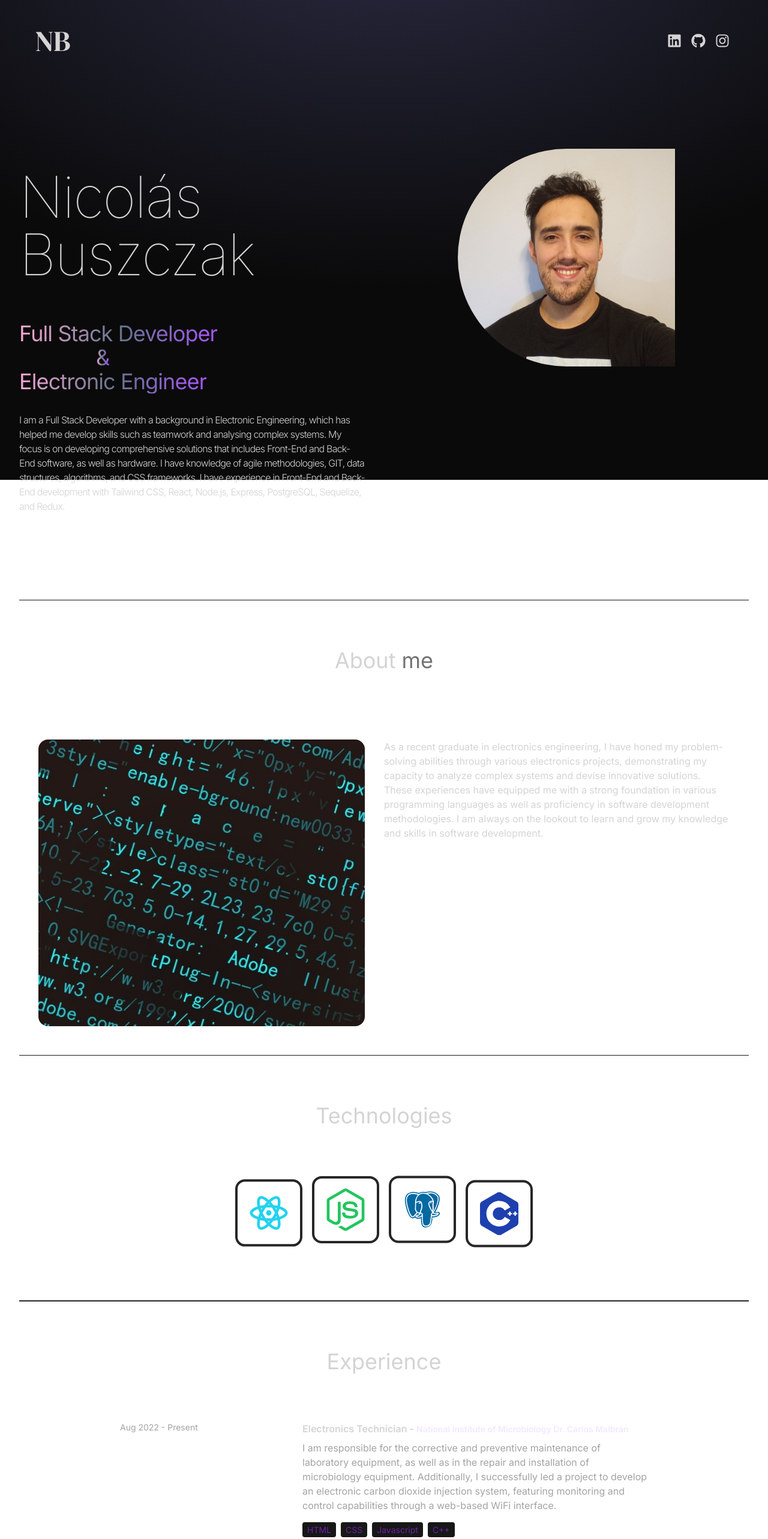
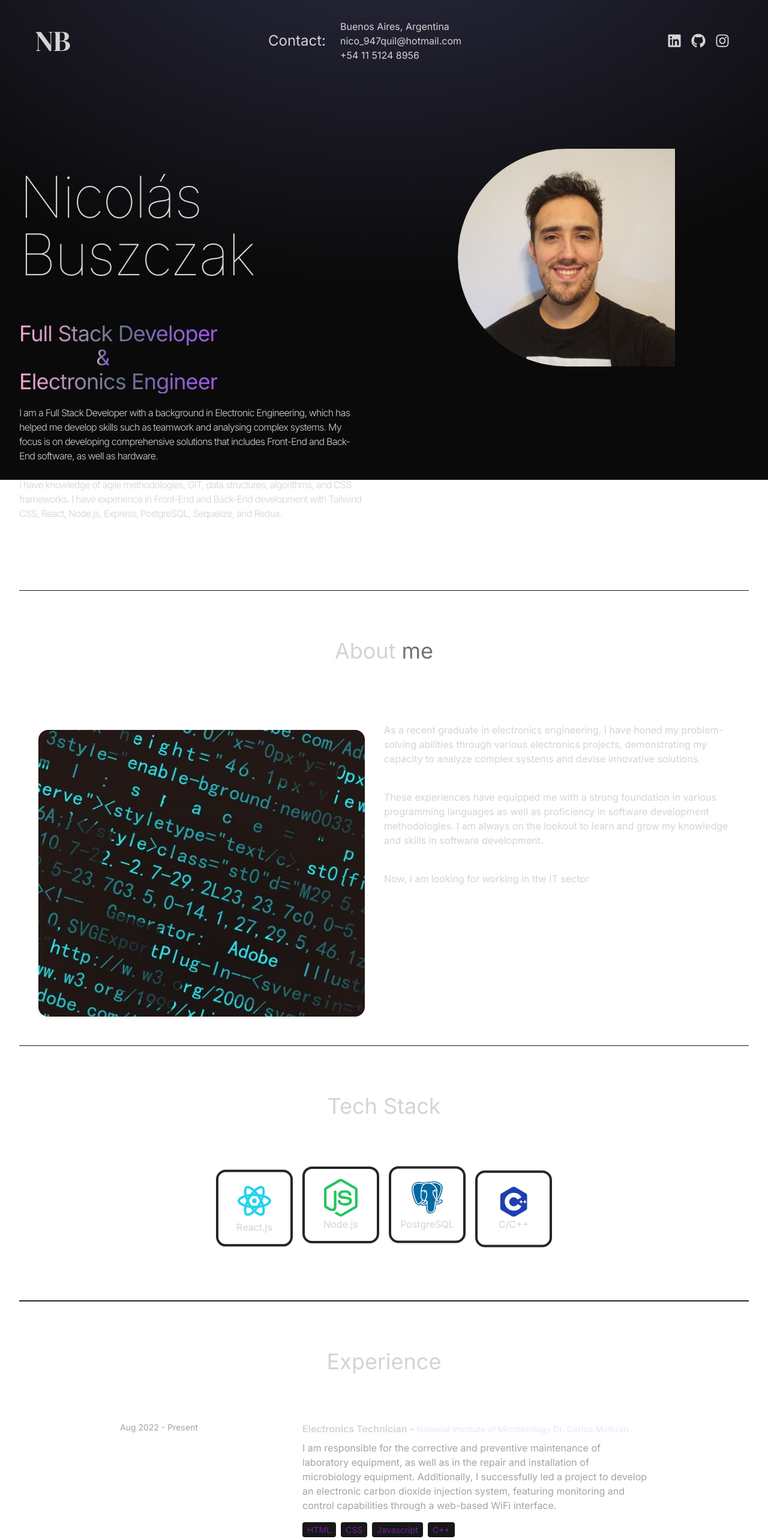
Before and after one commit to Boschaynamo/web-portfolio, a React (Vite) app in the folder web-portfolio/: page / in a window 1280 px wide. Shown: the top 2566 px of the page at 60% size. Built offline with nearby package versions, Linux system fonts and the light colour scheme.

Commit message:
UI modifications

```diff
--- a/web-portfolio/src/components/About.jsx
+++ b/web-portfolio/src/components/About.jsx
@@ -23,8 +23,8 @@ function About() {
         initial={{opacity:0,x:100}}
         transition={{duration:0.5}}
         className="w-full lg:w-1/2">
-          <div className="flex justify-center lg:justify-start">
-            <p className="my-2 max-w-xl py-6">{ABOUT_TEXT}</p>
+          <div className="flex flex-col justify-center lg:justify-start">
+            {ABOUT_TEXT.map((paragraph,index)=><p key={index} className="my-1 max-w-xl py-4">{paragraph}</p>)}
           </div>
         </motion.div>
       </div>
--- a/web-portfolio/src/components/Hero.jsx
+++ b/web-portfolio/src/components/Hero.jsx
@@ -47,15 +47,16 @@ function Hero() {
             initial='hidden'
             animate='visible'
             className="bg-gradient-to-r from-pink-300 via-slate-500 to-purple-500 bg-clip-text text-4xl tracking-tight text-transparent">
-              Electronic Engineer
+              Electronics Engineer
             </motion.span>
-            <motion.p
+            {HERO_CONTENT.map((paragraph,index)=><motion.p
+            key={index}
             variants={container(1.5)}
             initial='hidden'
             animate='visible'
-            className="my-2 max-w-xl py-6 font-light tracking-tighter">
-              {HERO_CONTENT}
-            </motion.p>
+            className="mt-4 max-w-xl py-1 font-light tracking-tighter">
+              {paragraph}
+            </motion.p>)}
           </div>
         </div>
         <div className="w-full lg:w-1/2 lg:p-8">
--- a/web-portfolio/src/components/Navbar.jsx
+++ b/web-portfolio/src/components/Navbar.jsx
@@ -3,6 +3,7 @@ import { FaLinkedin } from "react-icons/fa";
 import { FaGithub } from "react-icons/fa";
 // import { FaSquareXTwitter } from "react-icons/fa6";
 import { FaInstagram } from "react-icons/fa";
+import { CONTACT } from "../constants";
 function Navbar() {
   return (
     <nav className="mb-20 flex items-center justify-between py-6">
@@ -10,6 +11,14 @@ function Navbar() {
         <div className="mx-2 w-24 font-DM_Serif_Display text-5xl text-center">
           NB
           {/* <img className="mx-2 w-10" src={logo} alt="logo" /> */}
+        </div>
+      </div>
+      <div className="flex flex-row">
+        <div className="mx-2 text-2xl text-center content-center">Contact:</div>
+        <div className="mx-2 text-2xl text-center flex flex-col">
+          <div className="mx-2 text-base text-start">{CONTACT.address}</div>
+          <div className="mx-2 text-base text-start">{CONTACT.email}</div>
+          <div className="mx-2 text-base text-start">{CONTACT.phoneNo}</div>
         </div>
       </div>
       <div className="m-8 flex items-center justify-center gap-4 text-2xl ">
--- a/web-portfolio/src/components/Technologies.jsx
+++ b/web-portfolio/src/components/Technologies.jsx
@@ -26,7 +26,7 @@ const Technologies = () => {
         transition={{ duration: 1.5 }}
         className="my-20 text-center text-4xl"
       >
-        Technologies
+        Tech Stack
       </motion.h2>
       <motion.div
         whileInView={{ opacity: 1, x: 0 }}
@@ -38,34 +38,38 @@ const Technologies = () => {
           variants={iconVariants(1)}
           initial="initial"
           animate="animate"
-          className="rounded-2xl border-4 border-neutral-800 p-4"
+          className="rounded-2xl border-4 border-neutral-800 p-4 h-32 w-32 flex flex-col justify-center items-center"
         >
           <RiReactjsLine className="text-7xl text-cyan-400" />
+          <p className="text-center">React.js</p>
         </motion.div>
         <motion.div
           variants={iconVariants(4)}
           initial="initial"
           animate="animate"
-          className="rounded-2xl border-4 border-neutral-800 p-4"
+          className="rounded-2xl border-4 border-neutral-800 p-4 h-32 w-32 flex flex-col justify-center items-center"
         >
           <FaNodeJs className="text-7xl text-green-500" />
+          <p className="text-center">Node.js</p>
         </motion.div>
         <motion.div
           variants={iconVariants(2.5)}
           initial="initial"
           animate="animate"
-          className="rounded-2xl border-4 border-neutral-800 p-4"
+          className="rounded-2xl border-4 border-neutral-800 p-4 h-32 w-32 flex flex-col justify-center items-center"
         >
           <BiLogoPostgresql className="text-7xl text-sky-700" />
+          <p className="text-center">PostgreSQL</p>
         </motion.div>
         <motion.div
           variants={iconVariants(1.5)}
           initial="initial"
           animate="animate"
-          className="rounded-2xl border-4 border-neutral-800 p-4 w-28 h-28 flex justify-center"
+          className="rounded-2xl border-4 border-neutral-800 p-4 h-32 w-32 flex flex-col justify-center items-center"
         >
+          <div>
           <svg
-            className="fill-blue-800 "
+            className="fill-blue-800"
             role="img"
             viewBox="0 0 24 24"
             xmlns="http://www.w3.org/2000/svg"
@@ -73,6 +77,8 @@ const Technologies = () => {
             <title>C++</title>
             <path d="M22.394 6c-.167-.29-.398-.543-.652-.69L12.926.22c-.509-.294-1.34-.294-1.848 0L2.26 5.31c-.508.293-.923 1.013-.923 1.6v10.18c0 .294.104.62.271.91.167.29.398.543.652.69l8.816 5.09c.508.293 1.34.293 1.848 0l8.816-5.09c.254-.147.485-.4.652-.69.167-.29.27-.616.27-.91V6.91c.003-.294-.1-.62-.268-.91zM12 19.11c-3.92 0-7.109-3.19-7.109-7.11 0-3.92 3.19-7.11 7.11-7.11a7.133 7.133 0 016.156 3.553l-3.076 1.78a3.567 3.567 0 00-3.08-1.78A3.56 3.56 0 008.444 12 3.56 3.56 0 0012 15.555a3.57 3.57 0 003.08-1.778l3.078 1.78A7.135 7.135 0 0112 19.11zm7.11-6.715h-.79v.79h-.79v-.79h-.79v-.79h.79v-.79h.79v.79h.79zm2.962 0h-.79v.79h-.79v-.79h-.79v-.79h.79v-.79h.79v.79h.79z" />
           </svg>
+          <p className="text-center">C/C++</p>
+          </div>
         </motion.div>
       </motion.div>
     </div>
--- a/web-portfolio/src/constants/index.js
+++ b/web-portfolio/src/constants/index.js
@@ -3,10 +3,17 @@ import project2 from "../assets/projects/project-2.png";
 // import project3 from "../assets/projects/project-3.jpg";
 // import project4 from "../assets/projects/project-4.jpg";
 
-export const HERO_CONTENT = `I am a Full Stack Developer with a background in Electronic Engineering, which has helped me develop skills such as teamwork and analysing complex systems. My focus is on developing comprehensive solutions that includes Front-End and Back-End software, as well as hardware. I have knowledge of agile methodologies, GIT, data structures, algorithms, and CSS frameworks. I have experience in Front-End and Back-End development with Tailwind CSS, React, Node.js, Express, PostgreSQL, Sequelize, and Redux.`;
+export const HERO_CONTENT = [
+  `I am a Full Stack Developer with a background in Electronic Engineering, which has helped me develop skills such as teamwork and analysing complex systems. My focus is on developing comprehensive solutions that includes Front-End and Back-End software, as well as hardware.`,
+  ` I have knowledge of agile methodologies, GIT, data structures, algorithms, and CSS frameworks. I have experience in Front-End and Back-End development with Tailwind CSS, React, Node.js, Express, PostgreSQL, Sequelize, and Redux.`,
+];
 
-export const ABOUT_TEXT = `As a recent graduate in electronics engineering, I have honed my problem-solving abilities through various electronics projects, demonstrating my capacity to analyze complex systems and devise innovative solutions. These experiences have equipped me with a strong foundation in various programming languages as well as proficiency in software development methodologies.
-I am always on the lookout to learn and grow my knowledge and skills in software development.`;
+export const ABOUT_TEXT = [
+  `As a recent graduate in electronics engineering, I have honed my problem-solving abilities through various electronics projects, demonstrating my capacity to analyze complex systems and devise innovative solutions.`,
+  ` These experiences have equipped me with a strong foundation in various programming languages as well as proficiency in software development methodologies.
+I am always on the lookout to learn and grow my knowledge and skills in software development.`,
+`Now, I am looking for working in the IT sector`
+];
 
 export const EXPERIENCES = [
   {
@@ -42,19 +49,35 @@ export const EXPERIENCES = [
 export const PROJECTS = [
   {
     title: "E-Commerce Website - Innovatech",
-    url:"https://innovatechok.vercel.app/",
+    url: "https://innovatechok.vercel.app/",
     image: project1,
     description:
       "A fully functional e-commerce website with features like product listing, shopping cart, and user authentication.",
-    technologies: ["HTML", "CSS", "React","Redux", "Node.js", "Express","PostgreSQL","Sequelize"],
+    technologies: [
+      "HTML",
+      "CSS",
+      "React",
+      "Redux",
+      "Node.js",
+      "Express",
+      "PostgreSQL",
+      "Sequelize",
+    ],
   },
   {
     title: "DC Programmable electronic load",
-    url:"https://drive.google.com/file/d/1QvRNrC_lQLjZ7vJVON4Kn-dWL3zSZihC/view",
+    url: "https://drive.google.com/file/d/1QvRNrC_lQLjZ7vJVON4Kn-dWL3zSZihC/view",
     image: project2,
     description:
       "Construction of a laboratory instrument that emulates a direct current electrical resistor. Electronic loads are essential for functional testing of batteries, power supplies, solar panels, and other power equipment. In this project was implemented a web page for remote control and monitoring of the electronic load which expanded the system's capabilities and provided a flexible user interface accessible from any device with an Internet connection. This web page was fully embedded within the microcontroller used.",
-    technologies: ["HTML", "CSS", "Javascript", "C++", "LVGL", "Hardware Design"],
+    technologies: [
+      "HTML",
+      "CSS",
+      "Javascript",
+      "C++",
+      "LVGL",
+      "Hardware Design",
+    ],
   },
   // {
   //   title: "Portfolio Website",
@@ -73,7 +96,7 @@ export const PROJECTS = [
 ];
 
 export const CONTACT = {
-  address: "Quilmes, Buenos Aires, Argentina ",
+  address: "Buenos Aires, Argentina ",
   phoneNo: "+54 11 5124 8956 ",
   email: "nico_947quil@hotmail.com",
 };
```
